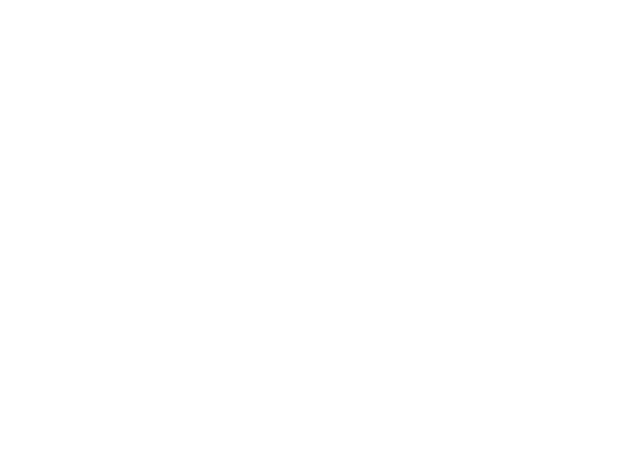
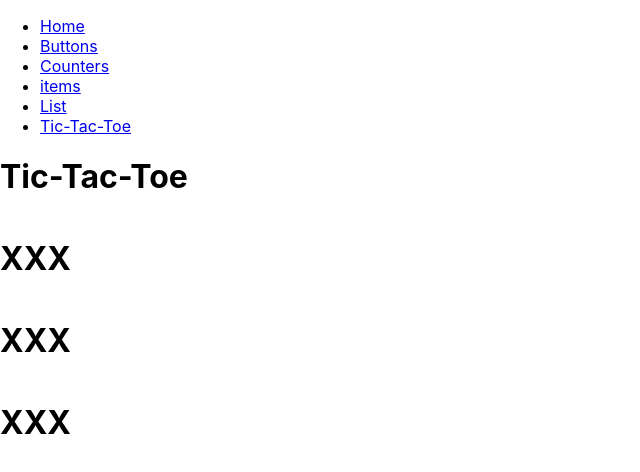
Before and after one commit to ItsMeLukeboi/React_harjoitus, a React (Create React App) app in the folder 2023react_app/: page /TicTacToe in a window 1280 px wide. Before the commit this address had no page. Shown: the top 472 px of the page, without its empty margins (0-640 px from the left). Built offline with nearby package versions, Linux system fonts and the light colour scheme.

Commit message:
TicTacToe board.jsx and Square.jsx and TicTacToe.css

```diff
--- a/2023react_app/src/App.js
+++ b/2023react_app/src/App.js
@@ -6,6 +6,7 @@ import {Counters} from "./pages/Counters";
 import { BrowserRouter, Routes, Route } from "react-router-dom";
 import{ Items } from "./pages/Items";
 import{List} from "./pages/List";
+import { TicTacToe } from "./TicTacToe/TicTacToe";
 
 function App()
 {
@@ -19,6 +20,7 @@ function App()
             <Route path='Counters' element={<Counters/>}/>
             <Route path='Items' element={<Items/>}/>
             <Route path='List' element={<List/>}/>
+            <Route path='TicTacToe' element={<TicTacToe/>}/>
           </Route>
         </Routes>
       </div>
--- /dev/null
+++ b/2023react_app/src/TicTacToe/Board.jsx
@@ -0,0 +1,26 @@
+
+import React from "react";
+import { Square } from "./Square";
+
+export const Board =()=>{
+    return(
+        <div>
+            <div className="row">
+            <Square/>
+            <Square/>
+            <Square/>
+            </div>
+            <div className="row">
+            <Square/>
+            <Square/>
+            <Square/>
+            </div>
+            <div className="row">
+            <Square/>
+            <Square/>
+            <Square/>
+            </div>
+
+        </div>
+    )
+}
--- /dev/null
+++ b/2023react_app/src/TicTacToe/Square.jsx
@@ -0,0 +1,9 @@
+import React from "react";
+
+export const Square =()=>{
+    return(
+        <div>
+            <h1>X</h1>
+        </div>
+    )
+}
--- /dev/null
+++ b/2023react_app/src/TicTacToe/TicTacToe.css
@@ -0,0 +1,4 @@
+.row{
+    display:flex;
+    flex-direction: row;
+}
--- /dev/null
+++ b/2023react_app/src/TicTacToe/TicTacToe.jsx
@@ -0,0 +1,12 @@
+import React from "react";
+import './TicTacToe.css';
+import { Board } from "./Board";
+export const TicTacToe =()=>{
+    return(
+        <div>
+            <h1>Tic-Tac-Toe</h1>
+            <Board/>
+        </div>
+    )
+
+}
--- a/2023react_app/src/pages/Router.jsx
+++ b/2023react_app/src/pages/Router.jsx
@@ -23,6 +23,9 @@ return(
                 <li>
                     <Link to = "/List">List</Link>
                 </li>
+                <li>
+                    <Link to = "/TicTacToe">Tic-Tac-Toe</Link>
+                </li>
             </ul>
          </div>
          <Outlet/>
```
